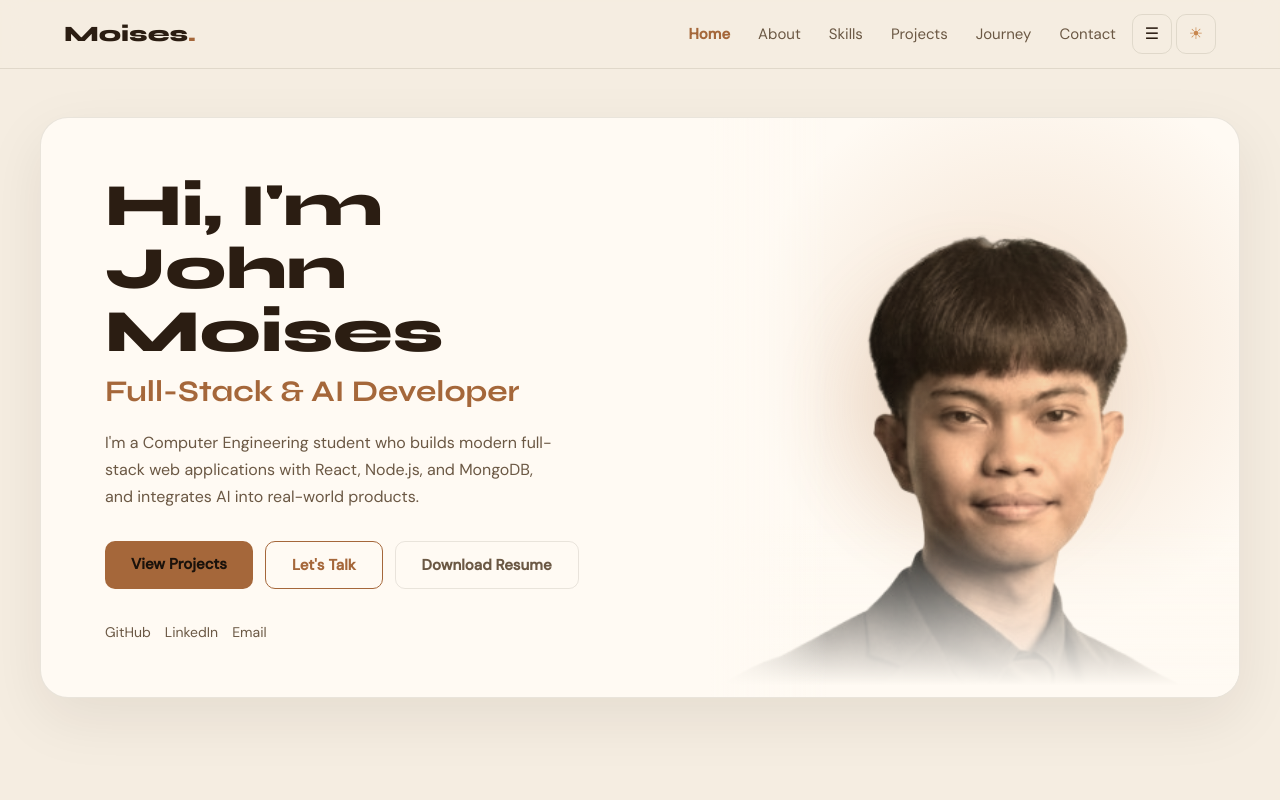
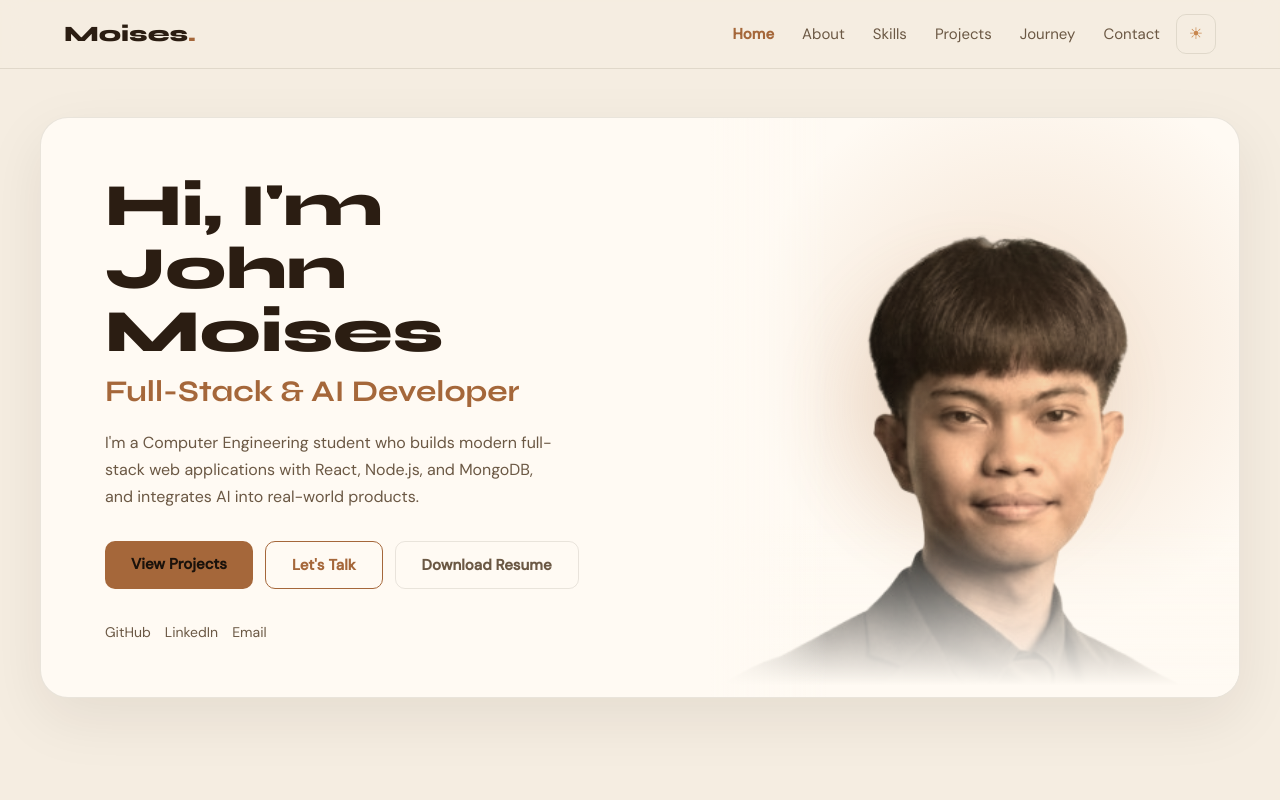
Before and after one commit to moi-script/portfolio, a React (Vite) app: page / in a window 1280 px wide. Shown: the top 800 px of the page. Built offline with nearby package versions, Linux system fonts and the light colour scheme.

Commit message:
fix: mobile nav visibility and aria-controls correctness

```diff
--- a/src/components/Nav.tsx
+++ b/src/components/Nav.tsx
@@ -60,7 +60,7 @@ export function Nav() {
               width: 40, height: 40, borderRadius: 10, cursor: 'pointer',
               background: 'transparent', border: '1px solid var(--border)',
               color: 'var(--fg)', fontSize: 16, lineHeight: 1,
-              display: 'flex', alignItems: 'center', justifyContent: 'center',
+              alignItems: 'center', justifyContent: 'center',
               transition: 'all 0.2s',
             }}
           >
@@ -68,13 +68,12 @@ export function Nav() {
           </button>
           <ThemeToggle />
         </div>
-        {open && (
         <ul
           id={MENU_ID}
-            className="nav-mobile-menu"
+          className={`nav-mobile-menu${open ? ' open' : ''}`}
           style={{
             position: 'absolute', top: '100%', left: 0, right: 0,
-              display: 'flex', flexDirection: 'column', gap: 2,
+            flexDirection: 'column', gap: 2,
             listStyle: 'none', margin: 0, padding: '8px 24px 16px',
             background: 'var(--bg-elev)', borderBottom: '1px solid var(--border)',
           }}
@@ -94,7 +93,6 @@ export function Nav() {
             </li>
           ))}
         </ul>
-        )}
       </nav>
     </header>
   )
--- a/src/index.css
+++ b/src/index.css
@@ -5,13 +5,13 @@ body, html {
   background-color: #0f0a06; /* espresso; prevents white flash before tokens load */
 }
 
-.nav-hamburger {
-  display: none;
-}
+.nav-hamburger { display: none; }
+.nav-mobile-menu { display: none; }
 
 @media (max-width: 720px) {
   .nav-links { display: none !important; }
-  .nav-hamburger { display: flex !important; }
+  .nav-hamburger { display: flex; }
+  .nav-mobile-menu.open { display: flex; }
 }
 
 @media (max-width: 860px) {
```
Lines whose indentation alone changed are shown as unchanged.
